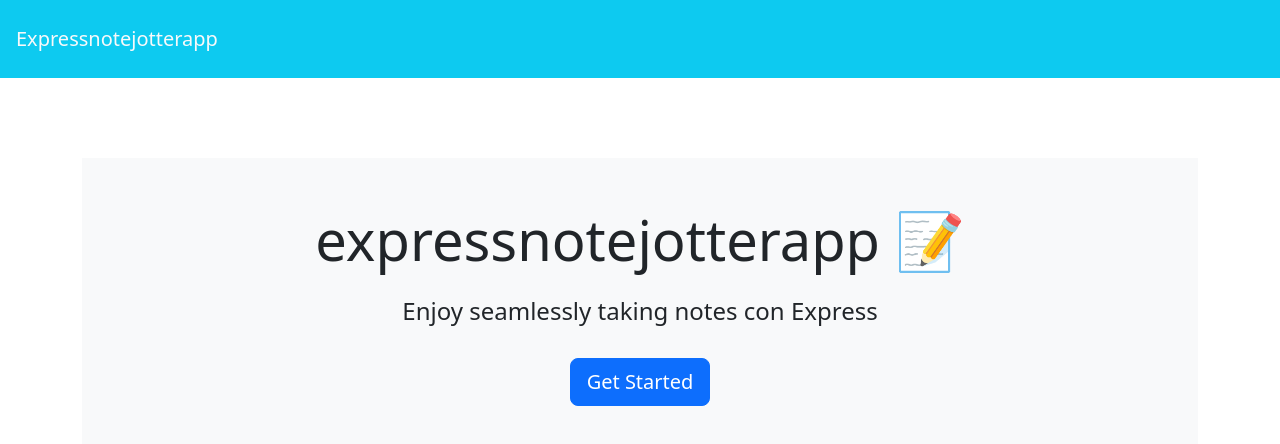
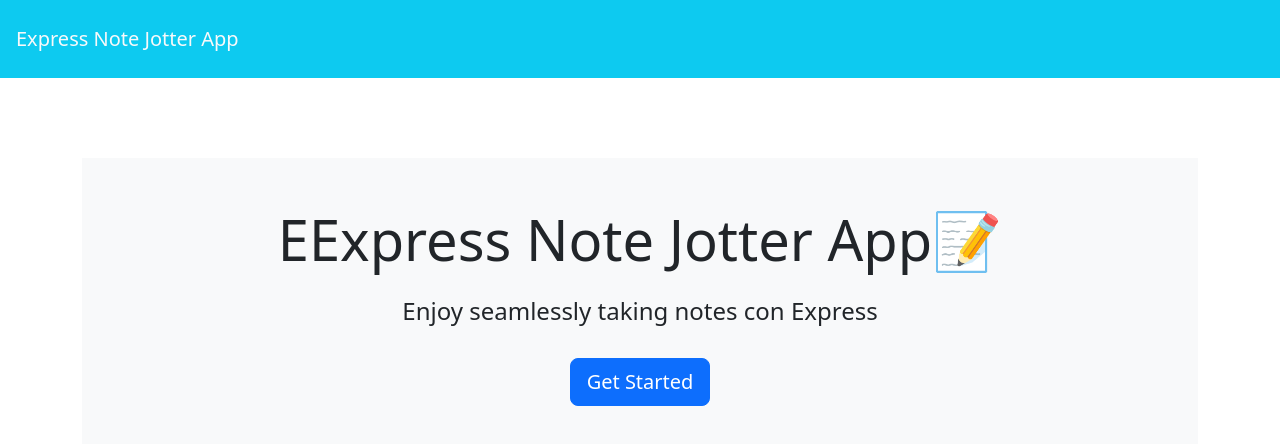
Before and after one commit to Domj1204/expressnotejotterapp, a website: page public/index.html in a window 1280 px wide. Drawn offline with nearby package versions, Linux system fonts and the light colour scheme; no server answers.

Commit message:
updated again

```diff
--- a/public/index.html
+++ b/public/index.html
@@ -5,19 +5,19 @@
   <meta charset="UTF-8">
   <meta name="viewport" content="width=device-width, initial-scale=1.0">
   <meta http-equiv="X-UA-Compatible" content="ie=edge">
-  <title>Expressnotejotterapp</title>
+  <title>Express Note Jotter App</title>
   <link href="https://cdn.jsdelivr.net/npm/bootstrap@5.2.3/dist/css/bootstrap.min.css" rel="stylesheet" integrity="sha384-rbsA2VBKQhggwzxH7pPCaAqO46MgnOM80zW1RWuH61DGLwZJEdK2Kadq2F9CUG65" crossorigin="anonymous">
   <link rel="stylesheet" href="assets/css/styles.css">
 </head>
 
 <body>
   <nav class="navbar bg-info">
-    <a class="navbar-brand text-light p-3" href="/">Expressnotejotterapp
+    <a class="navbar-brand text-light p-3" href="/">Express Note Jotter App
     </a>
   </nav>
   <div class="container">
     <div class="text-center p-5 mb-4 bg-light custom-margin-top">
-      <h1 class="display-4">expressnotejotterapp <span role="img" aria-label="Memo">📝</span></h1>
+      <h1 class="display-4">EExpress Note Jotter App<span role="img" aria-label="Memo">📝</span></h1>
       <h4 class="mt-4">Enjoy seamlessly taking notes con Express</h4>
       <a class="btn btn-primary btn-lg mt-4" href="/notes" role="button">Get Started</a>
     </div>
```
